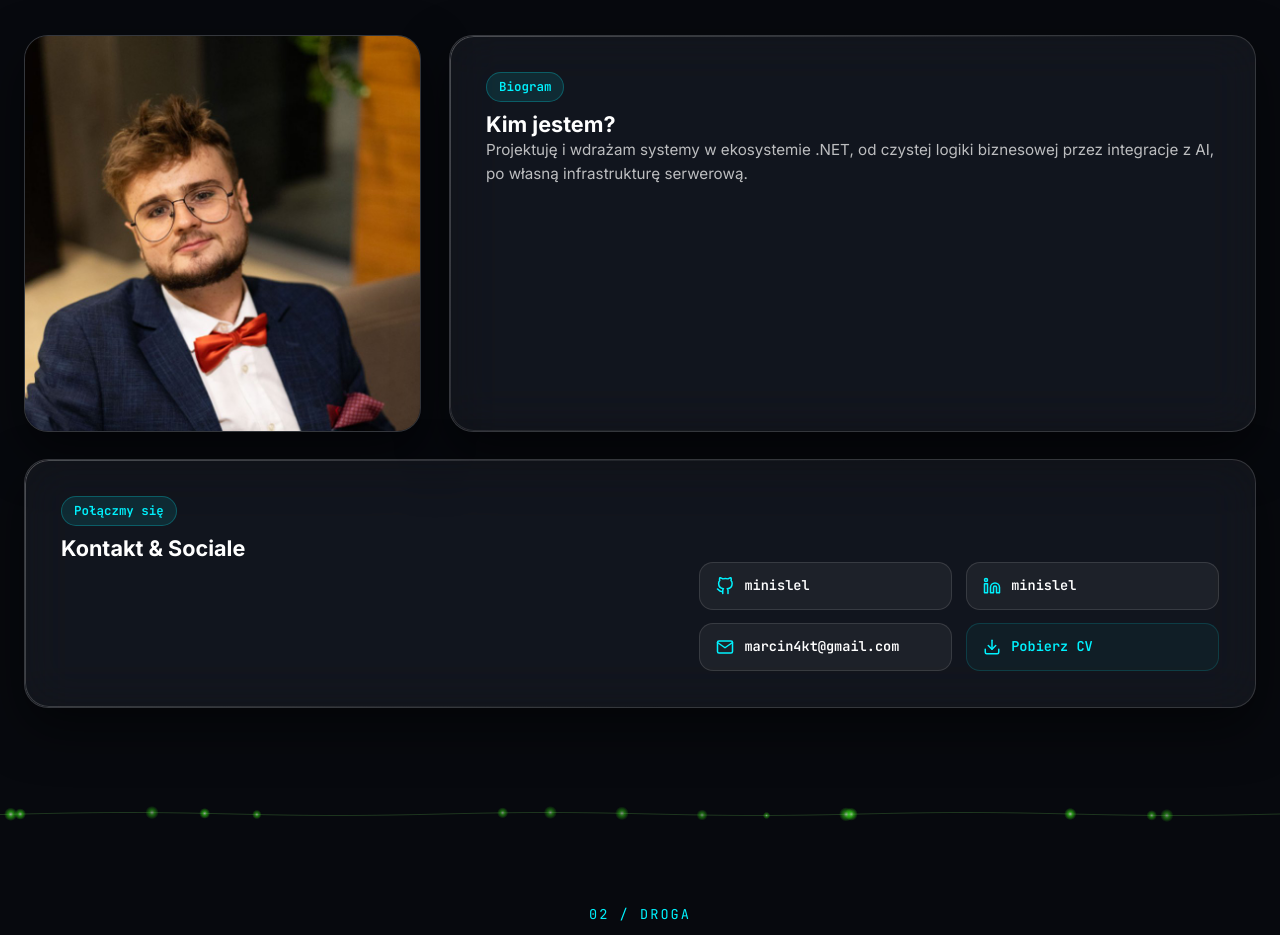
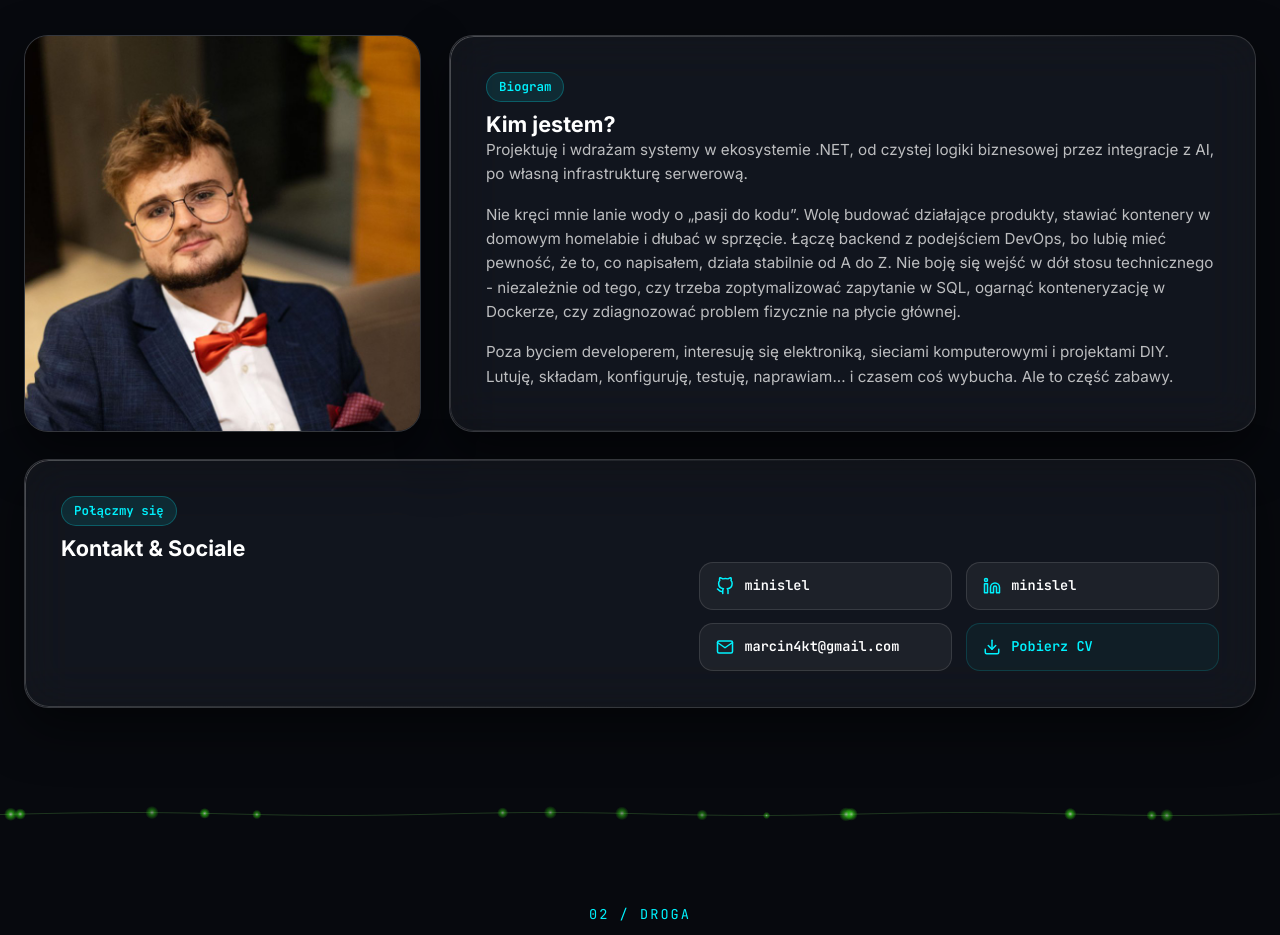
Before and after one commit to minislel/portfolio-site, a Vue app: page / in a window 1280 px wide. Shown: the part 900-1835 px from the top of the page. Built offline with nearby package versions, Linux system fonts and the light colour scheme.

Commit message:
ordered list

```diff
--- a/src/components/AboutMe.vue
+++ b/src/components/AboutMe.vue
@@ -16,13 +16,28 @@
 
       <!-- Card 2: Kim jestem? (67%) -->
       <PortfolioCard :title="t('Kim jestem?', 'Who am I?')" :tag="t('Biogram', 'Bio')" accent="cyan">
+        <ul>
+
+
         <p class="card-description text-left">
           {{ t(
             'Projektuję i wdrażam systemy w ekosystemie .NET, od czystej logiki biznesowej przez integracje z AI, po własną infrastrukturę serwerową.',
             'I design and deploy systems in the .NET ecosystem, from pure business logic through AI integrations to my own server infrastructure.'
           ) }}
         </p>
-
+        <p class="card-description text-left" style="margin-top: 1rem;">
+          {{ t(
+            'Nie kręci mnie lanie wody o „pasji do kodu”. Wolę budować działające produkty, stawiać kontenery w domowym homelabie i dłubać w sprzęcie. Łączę backend z podejściem DevOps, bo lubię mieć pewność, że to, co napisałem, działa stabilnie od A do Z. Nie boję się wejść w dół stosu technicznego - niezależnie od tego, czy trzeba zoptymalizować zapytanie w SQL, ogarnąć konteneryzację w Dockerze, czy zdiagnozować problem fizycznie na płycie głównej.',
+            'I\'m not interested in fluff about "passion for code." I prefer building working products, running containers in my homelab, and tinkering with hardware. I combine backend engineering with a DevOps mindset because I like to make sure that what I wrote runs reliably end-to-end. I\'m not afraid to dig down the tech stack - whether it\'s optimizing an SQL query, setting up Docker containerization, or physically diagnosing a motherboard issue.'
+          ) }}
+        </p>
+        <p class="card-description text-left" style="margin-top: 1rem;">
+          {{ t(
+            'Poza byciem developerem, interesuję się elektroniką, sieciami komputerowymi i projektami DIY. Lutuję, składam, konfiguruję, testuję, naprawiam... i czasem coś wybucha. Ale to część zabawy.',
+            'Outside of development, I\'m interested in electronics, computer networks, and DIY projects. I solder, build, configure, test, repair... and sometimes things explode. But that\'s part of the fun.'
+          ) }}
+        </p>
+        </ul>
       </PortfolioCard>
     </div>
 
```
